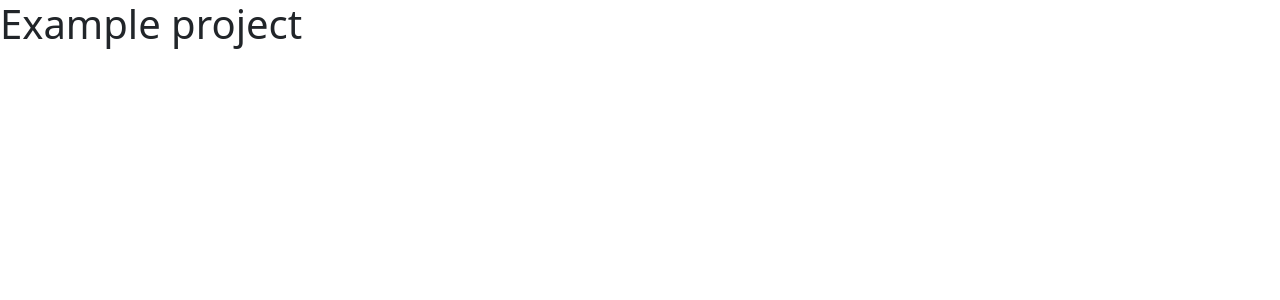
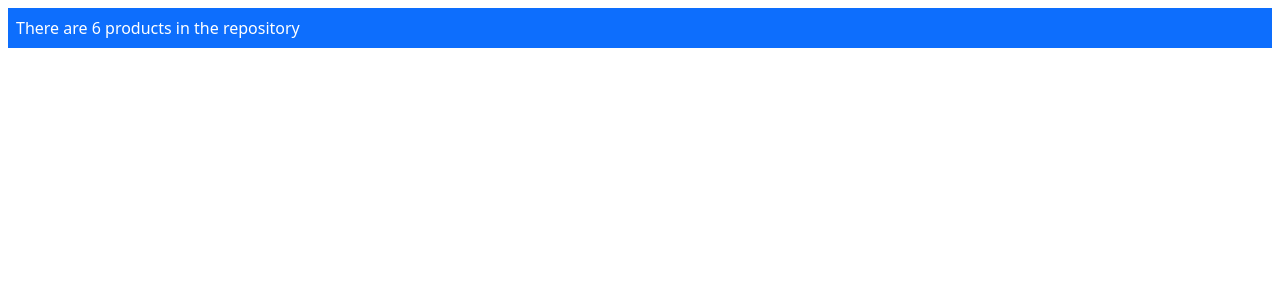
Before and after one commit to ilkinzeynalli/MovieApp, an Angular app: page / in a window 1280 px wide. Shown: the top 300 px of the page. Built offline with nearby package versions, Linux system fonts and the light colour scheme.

Commit message:
Product Component add

```diff
--- a/src/app/app.component.html
+++ /dev/null
@@ -1 +0,0 @@
-<h1>Example project</h1>
--- a/src/app/app.component.ts
+++ /dev/null
@@ -1,10 +0,0 @@
-import { Component } from '@angular/core';
-
-@Component({
-  selector: 'app-root',
-  templateUrl: './app.component.html',
-  styleUrls: ['./app.component.css']
-})
-export class AppComponent {
-  title = 'example';
-}
--- a/src/app/models/repository.model.ts
+++ b/src/app/models/repository.model.ts
@@ -8,7 +8,7 @@
         this.products = new SimpleDatasource().getProducts();
     }
 
-    getProduts():Product[]{
+    getProducts():Product[]{
         return this.products;
     }
 
--- /dev/null
+++ b/src/app/product.component.html
@@ -0,0 +1,3 @@
+<div class="bg-primary text-white m-2 p-2">
+    There are {{productRepository.getProducts().length}} products in the repository
+</div>
--- /dev/null
+++ b/src/app/product.component.ts
@@ -0,0 +1,15 @@
+import { Component } from "@angular/core";
+import { ProductRepository } from "./models/repository.model";
+
+@Component({
+    selector:"app",
+    templateUrl:"./product.component.html",
+    styleUrls: ["./product.component.css"]
+})
+export class ProductComponent{
+    productRepository: ProductRepository;
+
+    constructor(){
+        this.productRepository = new ProductRepository();
+    }
+}
--- a/src/index.html
+++ b/src/index.html
@@ -8,6 +8,6 @@
   <link rel="icon" type="image/x-icon" href="favicon.ico">
 </head>
 <body>
-  <app-root></app-root>
+  <app></app>
 </body>
 </html>
```
Also changed, not shown: src/app/app.module.ts (+3 -4 lines), src/app/app.component.css (deleted), src/app/product.component.css (added), 1 other file (tests, documents, lock files or other folders).
